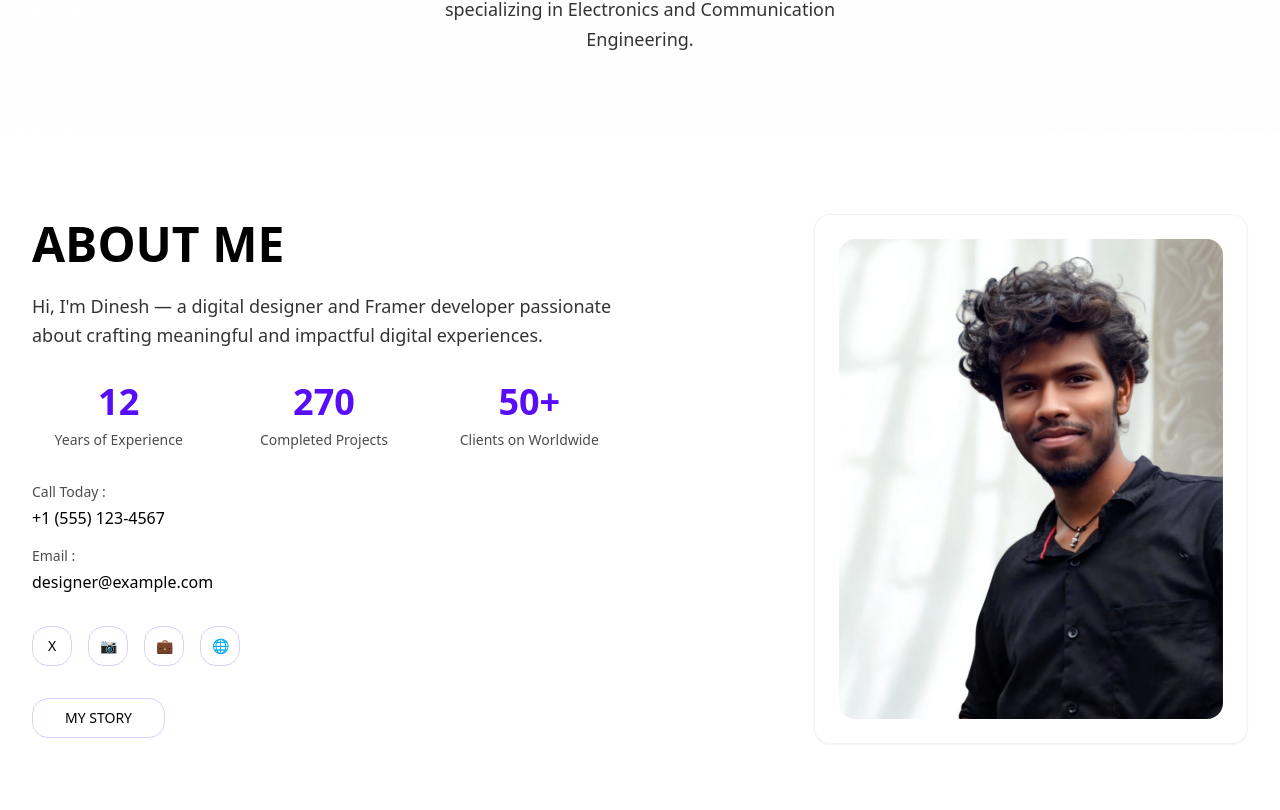
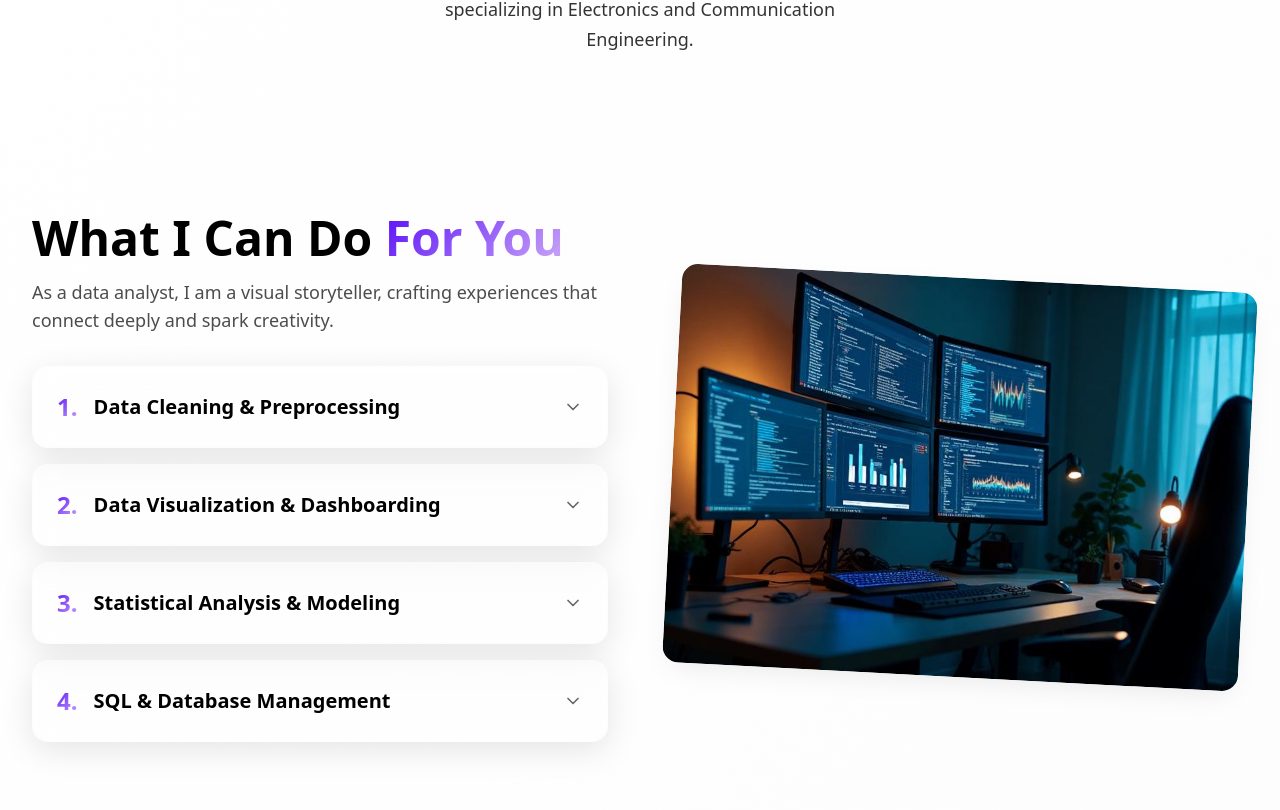
Before and after one commit to Dharnishh/dineshpenjuru, a React (Vite) app: page / in a window 1280 px wide. Shown: the part 810-1620 px from the top of the page. Built offline with nearby package versions, Linux system fonts and the light colour scheme.

Commit message:
Remove AboutMeSection
Removes the AboutMeSection component and its associated content from the website.

```diff
--- a/src/components/Portfolio.tsx
+++ b/src/components/Portfolio.tsx
@@ -1,7 +1,7 @@
 import { useState, useEffect } from "react";
 import { Navbar } from "./Navbar";
 import { HeroSection } from "./sections/HeroSection";
-import { AboutMeSection } from "./sections/AboutMeSection";
+
 import { ServicesSection } from "./sections/ServicesSection";
 import { AboutSection } from "./sections/AboutSection";
 import { TechStackSection } from "./sections/TechStackSection";
@@ -35,7 +35,6 @@ export const Portfolio = () => {
 
       <main>
         <HeroSection />
-        <AboutMeSection />
         <ServicesSection />
         <AboutSection />
         <TechStackSection />
--- a/src/components/sections/AboutMeSection.tsx
+++ /dev/null
@@ -1,88 +0,0 @@
-import { Button } from "@/components/ui/button";
-import { Card } from "@/components/ui/card";
-import dineshProfile from "/lovable-uploads/edbf57cc-59e4-4b54-ae2c-8c41861472ed.png";
-
-export const AboutMeSection = () => {
-  return (
-    <section id="about-me" className="section-padding bg-background">
-      <div className="container-width">
-        <div className="grid grid-cols-1 lg:grid-cols-2 gap-12 items-center">
-          {/* Left Column - About Me Content */}
-          <div className="space-y-8">
-            <div>
-              <h2 className="text-4xl md:text-5xl font-bold text-foreground mb-6">
-                ABOUT ME
-              </h2>
-              <p className="text-foreground/80 text-lg leading-relaxed mb-8">
-                Hi, I'm Dinesh — a digital designer and Framer developer passionate
-                about crafting meaningful and impactful digital experiences.
-              </p>
-            </div>
-
-            {/* Stats Grid */}
-            <div className="grid grid-cols-3 gap-8">
-              <div className="text-center">
-                <div className="text-3xl md:text-4xl font-bold text-primary mb-2">12</div>
-                <div className="text-sm text-foreground/70">Years of Experience</div>
-              </div>
-              <div className="text-center">
-                <div className="text-3xl md:text-4xl font-bold text-primary mb-2">270</div>
-                <div className="text-sm text-foreground/70">Completed Projects</div>
-              </div>
-              <div className="text-center">
-                <div className="text-3xl md:text-4xl font-bold text-primary mb-2">50+</div>
-                <div className="text-sm text-foreground/70">Clients on Worldwide</div>
-              </div>
-            </div>
-
-            {/* Contact Info */}
-            <div className="space-y-4">
-              <div>
-                <div className="text-sm text-foreground/70 mb-1">Call Today :</div>
-                <div className="text-foreground font-medium">+1 (555) 123-4567</div>
-              </div>
-              <div>
-                <div className="text-sm text-foreground/70 mb-1">Email :</div>
-                <div className="text-foreground font-medium">designer@example.com</div>
-              </div>
-            </div>
-
-            {/* Social Links */}
-            <div className="flex space-x-4">
-              <Button variant="outline" size="icon" className="w-10 h-10">
-                <span className="text-sm">X</span>
-              </Button>
-              <Button variant="outline" size="icon" className="w-10 h-10">
-                <span className="text-sm">📷</span>
-              </Button>
-              <Button variant="outline" size="icon" className="w-10 h-10">
-                <span className="text-sm">💼</span>
-              </Button>
-              <Button variant="outline" size="icon" className="w-10 h-10">
-                <span className="text-sm">🌐</span>
-              </Button>
-            </div>
-
-            {/* My Story Button */}
-            <div>
-              <Button variant="outline" className="px-8 py-3">
-                MY STORY
-              </Button>
-            </div>
-          </div>
-
-          {/* Right Column - Profile Image */}
-          <div className="flex justify-center lg:justify-end">
-            <Card className="p-6 bg-card/50 backdrop-blur-sm border-border/50">
-              <img
-                src={dineshProfile}
-                alt="P.V. Dinesh"
-                className="w-full max-w-sm h-auto object-cover rounded-lg"
-              />
-            </Card>
-          </div>
-        </div>
-      </div>
-    </section>
-  );
-};
```
